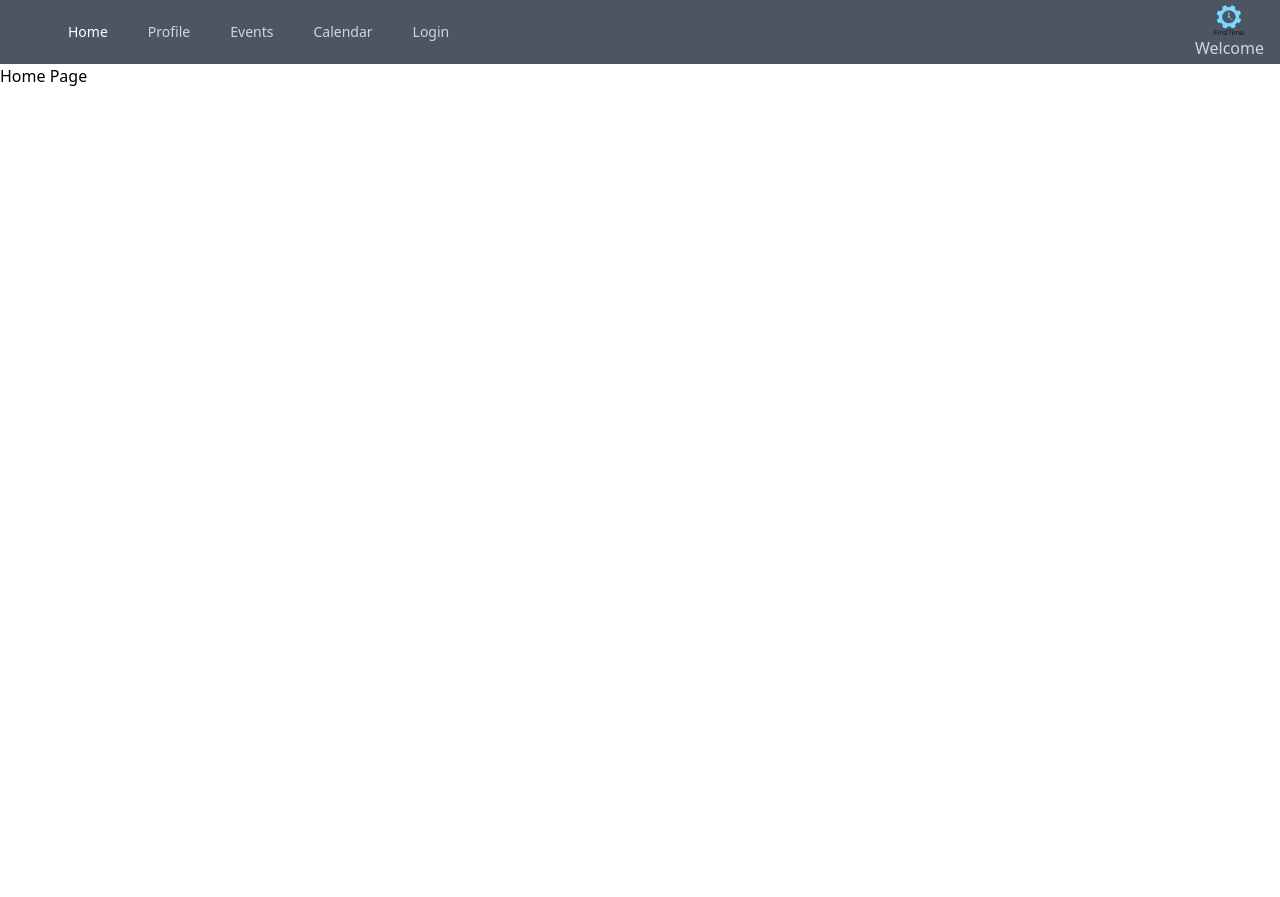
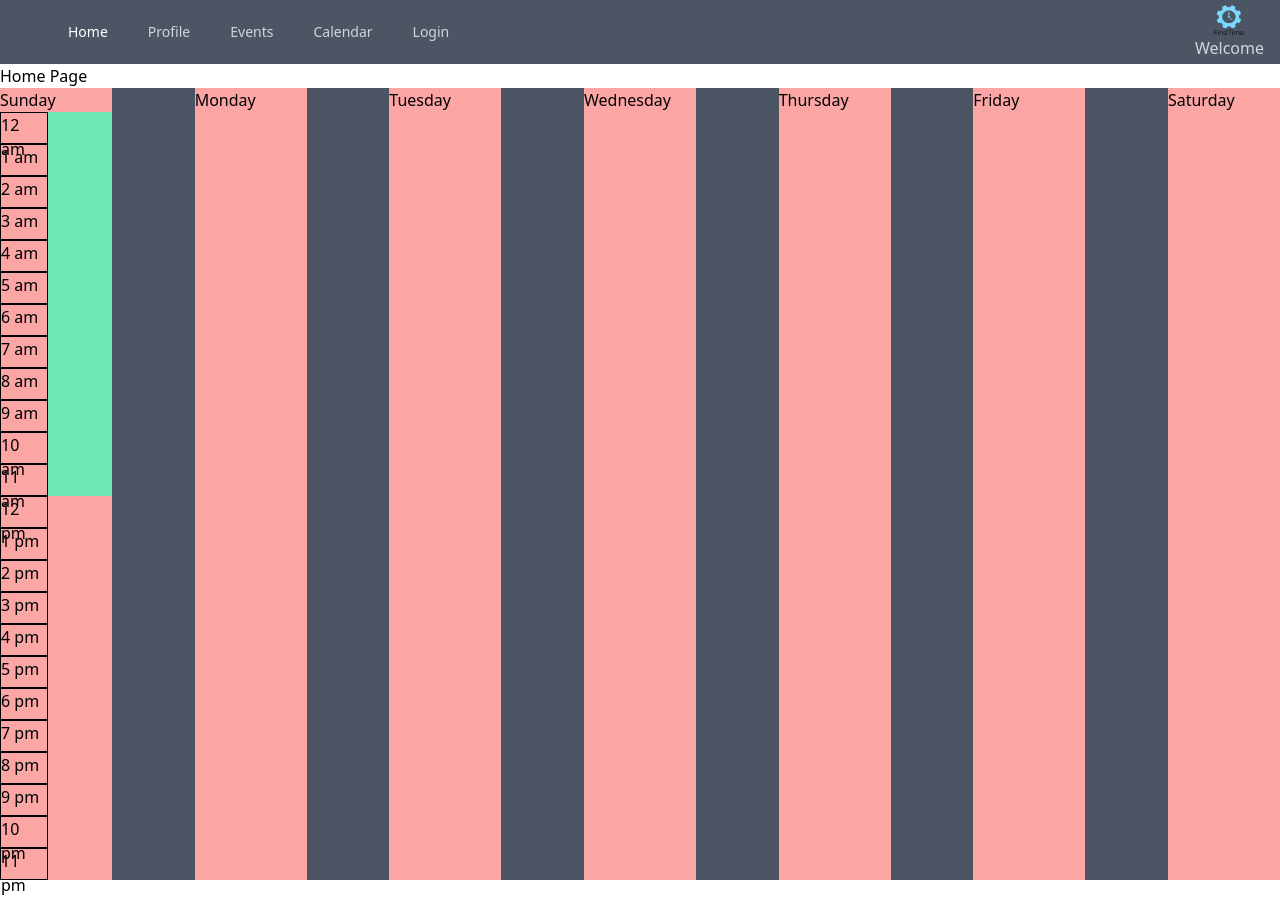
Before and after one commit to Dingram91/findtime-client-ts, a React (Create React App) app: page / in a window 1280 px wide. Before the commit the page ends 800 px from the top, so only its background shows below. Built offline with nearby package versions, Linux system fonts and the light colour scheme.

Commit message:
Started Working on a schedule component

```diff
--- a/package.json
+++ b/package.json
@@ -22,7 +22,7 @@
     "web-vitals": "^1.0.1"
   },
   "scripts": {
-    "start": "craco start",
+    "start": "PORT=3001 craco start",
     "build": "craco build",
     "test": "craco test",
     "eject": "react-scripts eject"
--- a/src/App.tsx
+++ b/src/App.tsx
@@ -7,6 +7,7 @@ import NavBar from "./components/NavBar";
 import Profile from "./components/Profile";
 import Calendar from './components/Calendar';
 import Logout from './components/Logout';
+import Schedule from './components/Schedule';
 
 
 function App() {
@@ -22,6 +23,7 @@ function App() {
         <Switch>
         <Route exact path="/">
             <h1>Home Page</h1>
+            <Schedule schedule={[{start: new Date(), end: new Date('6/23/21')}]}/>
           </Route>
           <Route exact path="/login">
             <LoginForm />
--- a/src/components/Calendar.tsx
+++ b/src/components/Calendar.tsx
@@ -1,11 +1,11 @@
-import {useState} from 'react'
+import {ReactElement, useState} from 'react'
 import {startOfWeek, lastDayOfMonth, endOfWeek, isBefore, addDays} from 'date-fns'
 
 enum MONTHS {
     January, February, March, April, May, June, July, August, September, October, November, December
 }
 
-function Calendar() {
+function Calendar() : ReactElement {
     const today = new Date();
     const [selectedYear, setSelectedYear] = useState(today.getUTCFullYear());
     const [selectedMonth, setSelectedMonth] = useState(today.getMonth());
--- a/src/components/LoginForm.tsx
+++ b/src/components/LoginForm.tsx
@@ -1,8 +1,8 @@
-import React, { useContext } from "react";
+import React, { ReactElement, useContext } from "react";
 import {UserContext} from '../contexts/UserContext';
 import { Link as Button, useHistory } from 'react-router-dom';
 
-function LoginForm() {
+function LoginForm() : ReactElement {
   const [value, setValue] = React.useState({ email: "Jsnow@gmail.com", password: "I_like_snow" });
   const { setUser } = useContext(UserContext);
   const history = useHistory();
--- a/src/components/NavBar.tsx
+++ b/src/components/NavBar.tsx
@@ -1,11 +1,11 @@
-import React, { useState, useContext } from "react";
+import { useState, useContext, ReactElement } from "react";
 import { Transition } from "@headlessui/react";
 
 import {UserContext } from '../contexts/UserContext';
 import { Link } from 'react-router-dom';
 import logo from '../images/findTimeLogo.png';
 
-function NavBar() {
+function NavBar(): ReactElement {
   const [isOpen, setIsOpen] = useState(false);
   let {user} = useContext(UserContext);
 
--- a/src/components/Profile.tsx
+++ b/src/components/Profile.tsx
@@ -1,10 +1,10 @@
-import {useEffect, useState} from 'react'
+import { useEffect, useState, ReactElement } from 'react';
 
 type props = {
     user: IUser,
 }
 
-function Profile(props: props) {
+function Profile(props: props): ReactElement {
 
     const [profile, setProfile] = useState<ProfileInterface | undefined>(undefined);
 
--- /dev/null
+++ b/src/components/Registration.tsx
@@ -0,0 +1,15 @@
+import { ReactElement } from 'react'
+
+interface Props {
+
+}
+
+function Registration({}: Props): ReactElement {
+    return (
+        <div>
+
+        </div>
+    )
+}
+
+export default Registration
--- /dev/null
+++ b/src/components/Schedule.tsx
@@ -0,0 +1,57 @@
+import React from 'react'
+import ScheduleDay from './ScheduleDay';
+
+interface Props {
+    schedule: ProfileInterface["defaultSchedule"]
+}
+
+const Schedule = (props: Props) => {
+    return (
+        <div className="flex flex-col bg-gray-600">
+            <div className="flex justify-between">
+                <div className="w-28 bg-red-300">
+                    Sunday
+                    <ScheduleDay />
+                </div>
+                <div className="w-28 bg-red-300">
+                    Monday
+                    <div className="flex flex-col">
+
+                    </div>
+                </div>
+                <div className="w-28 bg-red-300">
+                    Tuesday
+                    <div className="flex flex-col">
+
+                    </div>
+                </div>
+                <div className="w-28 bg-red-300">
+                    Wednesday
+                    <div className="flex flex-col">
+
+                    </div>
+                </div>
+                <div className="w-28 bg-red-300">
+                    Thursday
+                    <div className="flex flex-col">
+
+                    </div>
+                </div>
+                <div className="w-28 bg-red-300">
+                    Friday
+                    <div className="flex flex-col">
+
+                    </div>
+                </div>
+                <div className="w-28 bg-red-300">
+                    Saturday
+                    <div className="flex flex-col">
+
+                    </div>
+                </div>
+            </div>
+        </div>
+        )
+}
+
+export default Schedule
--- /dev/null
+++ b/src/components/ScheduleDay.tsx
@@ -0,0 +1,40 @@
+import React, { ReactElement } from 'react'
+
+interface Props {
+
+}
+
+function ScheduleDay({}: Props): ReactElement {
+
+    let events = [["00:00", "1:30"], ["02:30", "04:30"], ["04:30", "05:00"], ["14:30", "16:45"]]
+
+    let divArray = [];
+    for(let x=11; x < 35; x++) {
+        let display = x%12 + 1
+        divArray.push(<div className="h-8 w-12 border border-b-1 border-black hover:bg-yellow-300">{display} {x<23? "am" : "pm"}</div>)
+    }
+
+    let eventArray = [];
+    let openEvent = false;
+    events.sort()
+    let parts = events[0][0].split(":");
+    console.log(parts[1])
+    let eventIndex = 0;
+
+
+    eventArray.push(<div className="h-1/2 w-full bg-green-300"></div>)
+
+
+    return (
+        <div className="flex">
+            <div className="flex flex-col">
+                {divArray.map(x => x)}
+            </div>
+            <div className="flex w-full flex-col">
+                {eventArray.map(x => x)}
+            </div>
+        </div>
+    )
+}
+
+export default ScheduleDay
```
